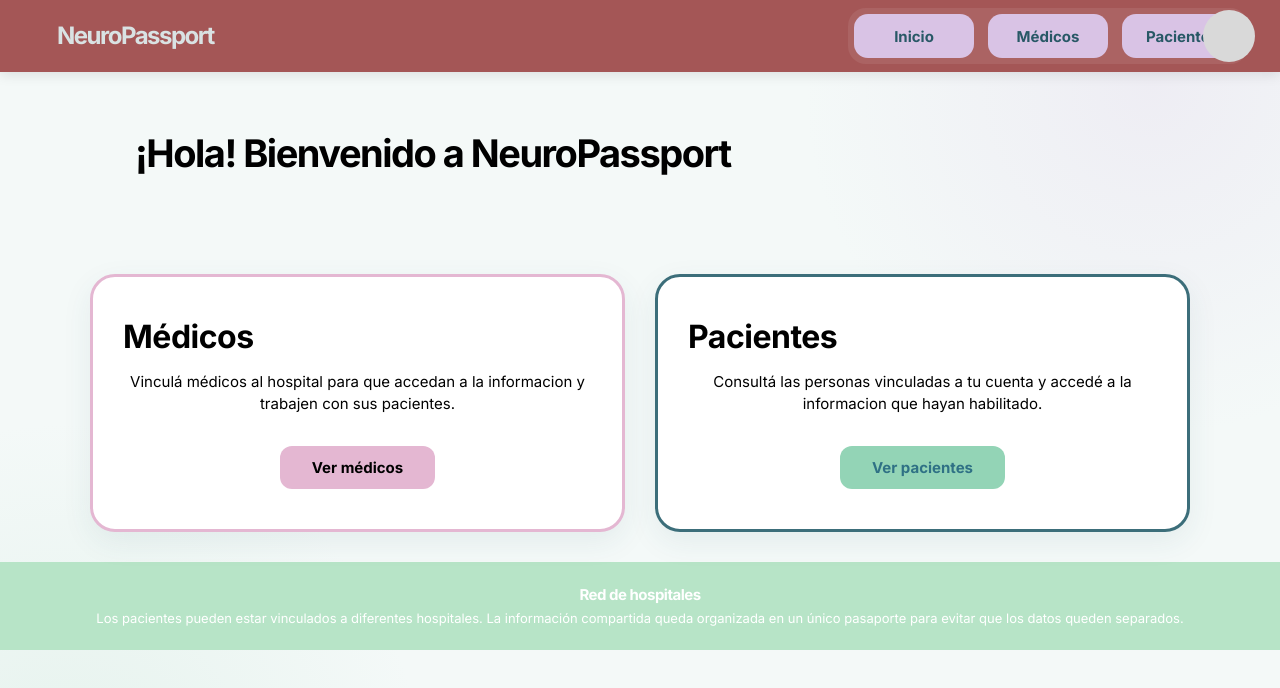
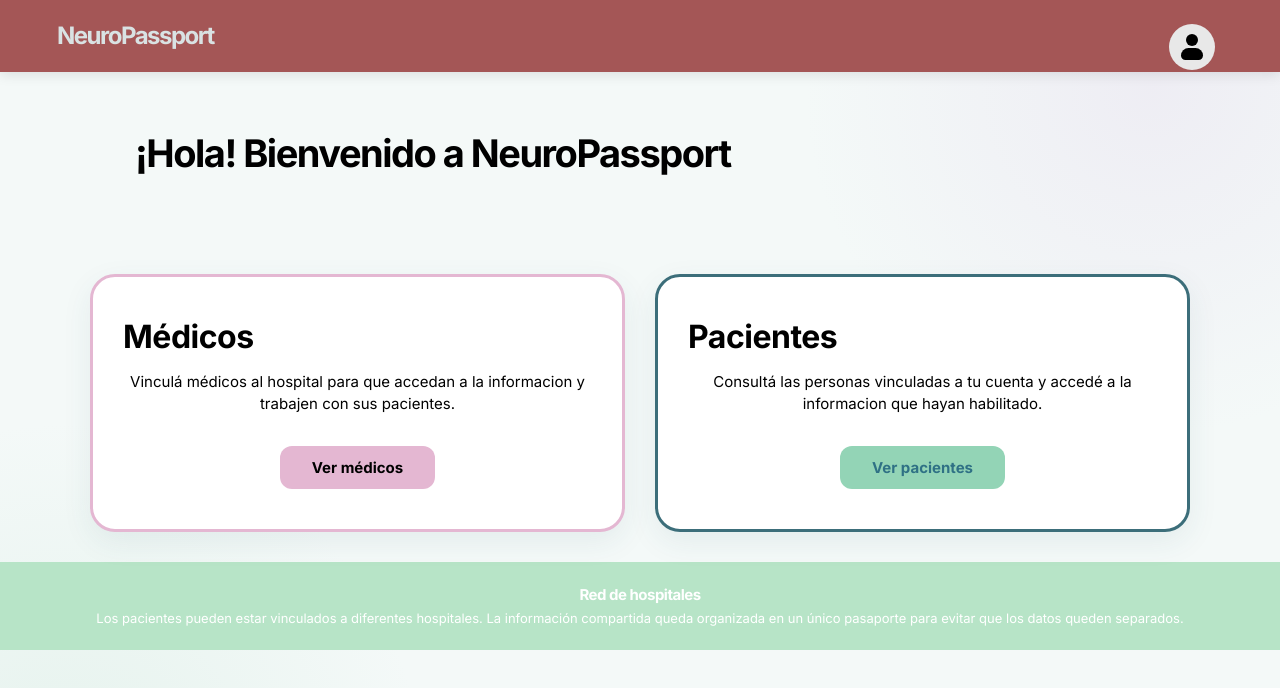
Before and after one commit to mirkoadamovic10/Proyecto-TIC, a plain HTML site: page HOSPITAL/hospital.html in a window 1280 px wide. Drawn offline with Linux system fonts and the light colour scheme.

Commit message:
ou yea baby 11

```diff
--- a/HOSPITAL/hospital.html
+++ b/HOSPITAL/hospital.html
@@ -49,10 +49,13 @@
         .empresa-acciones .tarjeta-empresa:first-child button:hover {
             background-color: #D69DBF !important;
             border-color: #D69DBF !important;
-        }/* Color del texto del botón Ver pacientes */
+        }
+
+        /* Color del texto del botón Ver pacientes */
         .empresa-acciones .tarjeta-empresa:nth-child(2) button {
             color: #2F7185 !important;
         }
+
         /* Quitar el rectángulo marrón de Red de hospitales */
         .empresa-info,
         .empresa-info header,
@@ -62,6 +65,7 @@
             box-shadow: none !important;
             border: none !important;
         }
+
         .empresa-info {
             width: 100vw;
             height: 88px;
@@ -106,6 +110,7 @@
             border: none !important;
             box-shadow: none !important;
         }
+
         .logo-hospital {
             color: #D9E2E3 !important;
             font-family: 'Inter', sans-serif;
@@ -114,16 +119,67 @@
             margin: 0;
             padding-left: 25px;
             white-space: nowrap;
-}.barra-empresa {
+        }
+
+        .barra-empresa {
             display: flex;
             align-items: center;
             justify-content: space-between;
         }
+
         .barra-empresa,
         .barra-empresa a,
         .barra-empresa h1,
         .barra-empresa button {
             font-family: 'Inter', sans-serif !important;
+        }
+
+        /* BOTÓN DE PERFIL */
+        .barra-empresa .perfil-empresa {
+            width: 46px !important;
+            height: 46px !important;
+            min-width: 46px;
+            padding: 0 !important;
+            margin: -4px 8px 0 0;
+            box-sizing: border-box;
+
+            background-color: #E8E8E8 !important;
+            border: none !important;
+            border-radius: 50% !important;
+            box-shadow: none !important;
+
+            display: flex !important;
+            flex-direction: column;
+            align-items: center;
+            justify-content: center;
+            gap: 2px;
+
+            text-decoration: none;
+            position: relative;
+        }
+
+        /* Cabeza de la persona */
+        .barra-empresa .perfil-empresa .perfil-cabeza {
+            width: 12px !important;
+            height: 12px !important;
+            min-height: 12px;
+            background-color: #000000 !important;
+            border-radius: 50% !important;
+            display: block !important;
+            position: static !important;
+            margin: 0 !important;
+        }
+
+        /* Cuerpo de la persona */
+        .barra-empresa .perfil-empresa .perfil-cuerpo {
+            width: 22px !important;
+            height: 12px !important;
+            min-height: 12px;
+            background-color: #000000 !important;
+            border-radius: 10px 10px 6px 6px !important;
+            display: block !important;
+            position: static !important;
+            margin: 0 !important;
         }
     </style>
 </head>
@@ -131,23 +187,8 @@
 <body>
 
     <header class="barra-empresa">
+
         <h1 class="logo-hospital">NeuroPassport</h1>
-
-        <nav class="menu-empresa" aria-label="Navegación principal">
-
-            <a href="hospital.html" class="boton-menu-empresa">
-                Inicio
-            </a>
-
-            <a href="medicos.html" class="boton-menu-empresa">
-                Médicos
-            </a>
-
-            <a href="pacientes.html" class="boton-menu-empresa">
-                Pacientes
-            </a>
-
-        </nav>
 
         <a
             href="configuracion.html"
@@ -213,8 +254,6 @@
 
             </article>
 
-
-
         </section>
 
         <section class="empresa-info">
```
Lines whose indentation alone changed are shown as unchanged.
